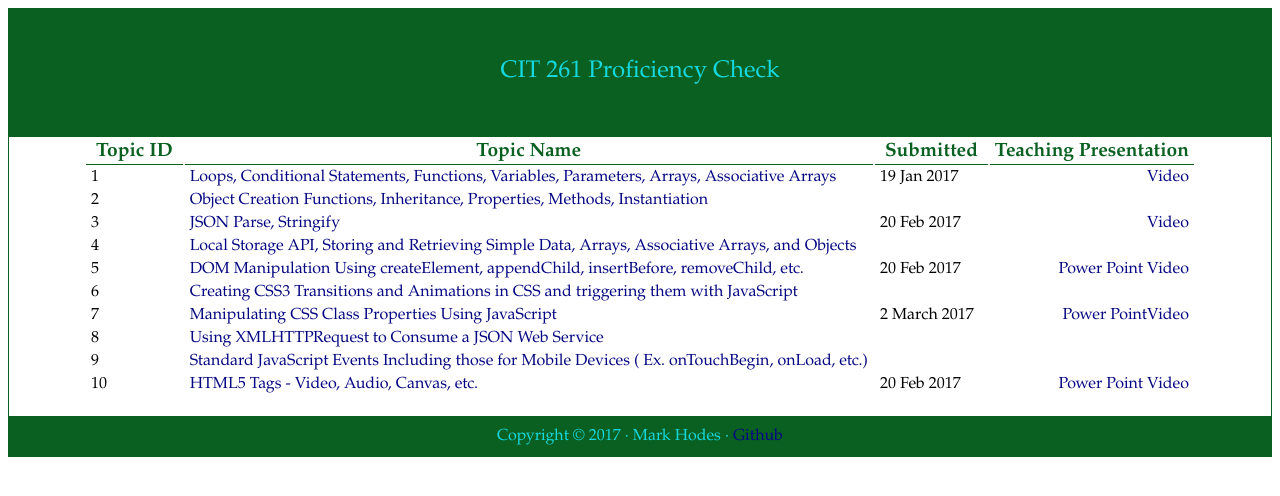
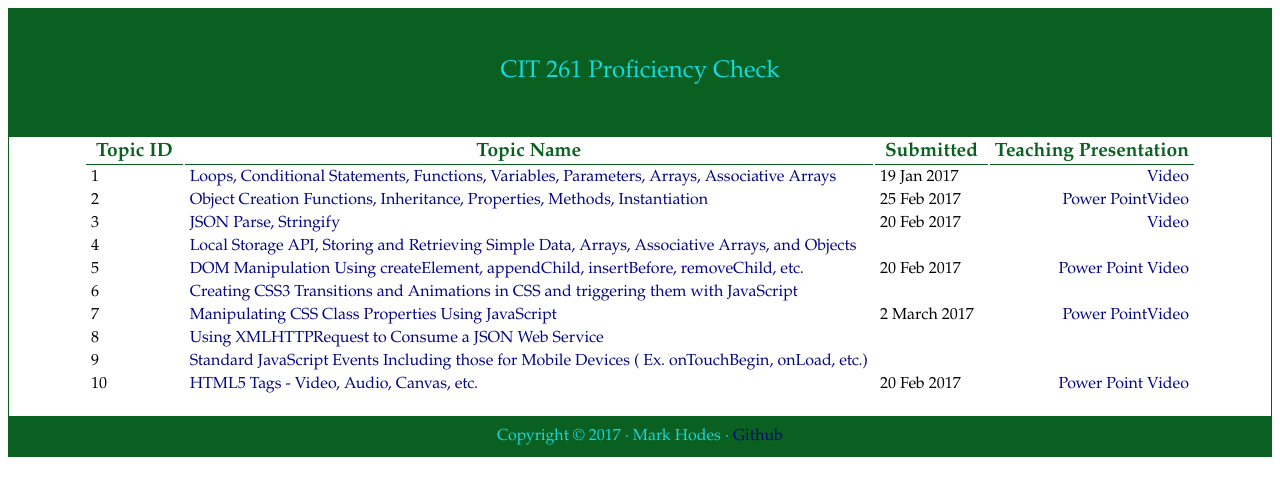
Before and after one commit to hodester/hodester.github.io, a plain HTML site: page index.html in a window 1280 px wide. Drawn offline with Linux system fonts and the light colour scheme.

Commit message:
Add files via upload

```diff
--- a/index.html
+++ b/index.html
@@ -28,8 +28,8 @@
 				<tr>
 					<td class="topic">2</td>
 					<td class="topic"><a href="" target="_blank">Object Creation Functions, Inheritance, Properties, Methods, Instantiation</a></td>
-					<td class="topic"></td>
-					<td class="last"></td>
+					<td class="topic">25 Feb 2017</td>
+					<td class="last"><a href="ObjectCreationFunctionsInheritanceProperties.pptx">Power Point</a><a href="https://youtu.be/pNgqH9JWUVw?t=26m55s">Video</a></td>
 				</tr>
 				<tr>
 					<td class="topic">3</td>
```
